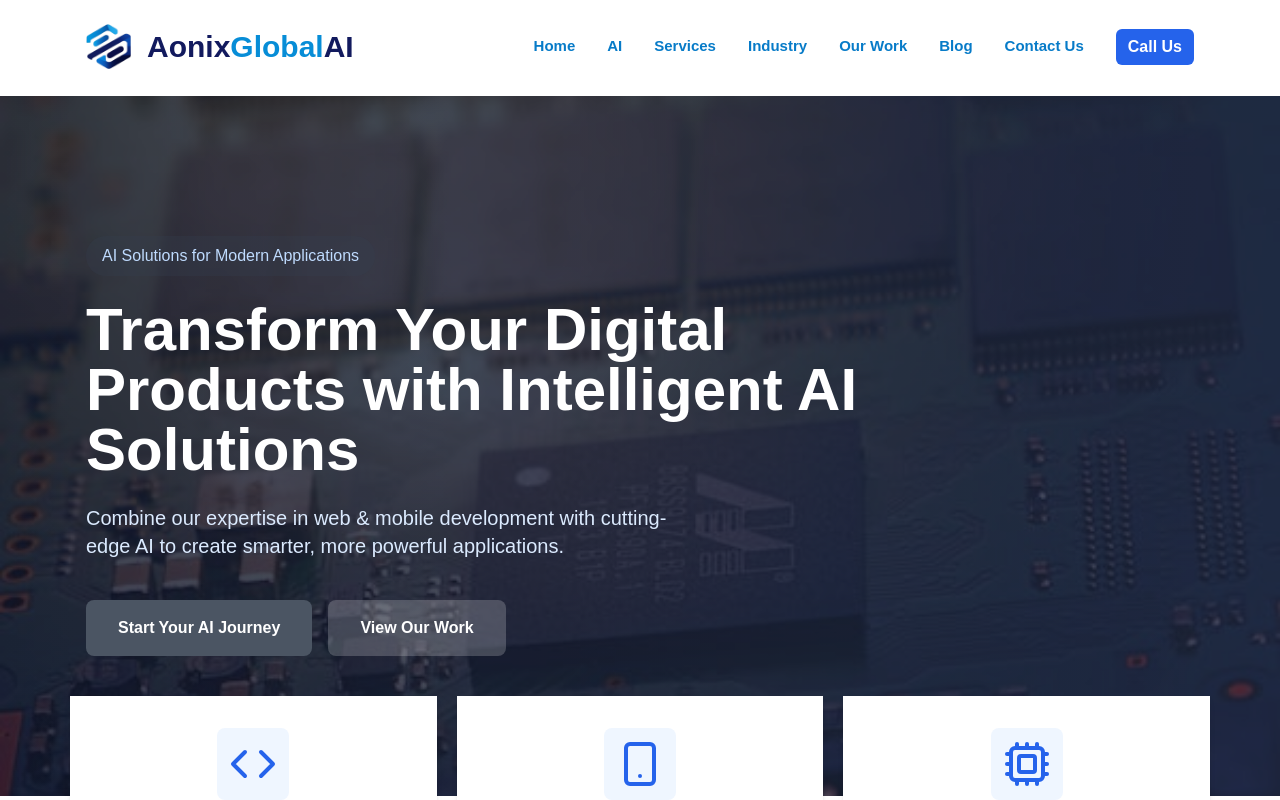
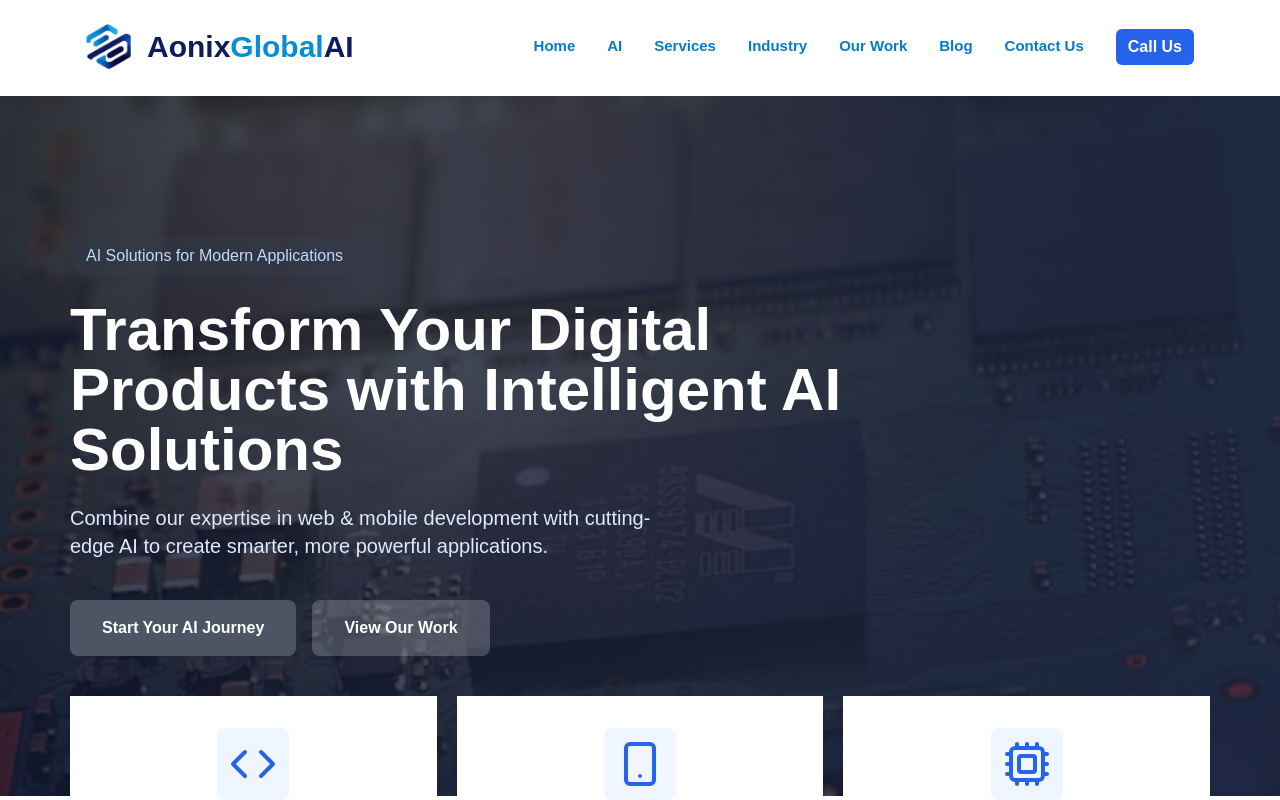
Before and after one commit to aOnixglobalai99/aonixglobalai-portfolio, a Next.js app: page /ai in a window 1280 px wide. Shown: the top 800 px of the page. Built offline with nearby package versions, Linux system fonts and the light colour scheme.

Commit message:
ai page - minor UI update

```diff
--- a/src/pages/ai.tsx
+++ b/src/pages/ai.tsx
@@ -258,7 +258,7 @@ const AI = () => {
         <div className="relative">
           <div className="bg-gradient-to-r from-gray-900 to-gray-800 h-[700px]">
             <div className="absolute inset-0 opacity-20 bg-[url('/circuit-pattern.jpeg')] w-full bg-center bg-no-repeat bg-cover" />
-            <div className="relative h-full flex flex-col items-start w-full max-w-[1140px] mx-auto px-4 justify-center">
+            <div className="relative h-full flex flex-col items-start w-full max-w-[1140px] mx-auto px-4 xl:px-0 justify-center">
               <div className="space-y-6 animate-fade-in-left">
                 <div className="inline-block px-4 py-2 bg-gray-700/30 rounded-full">
                   <span className="text-blue-200 font-medium">
@@ -426,7 +426,7 @@ const AI = () => {
         {/* Next Steps Section */}
         <div className="bg-gray-50 py-20">
           <div className="max-w-[1140px] mx-auto px-4 text-center">
-            <h2 className="text-4xl font-bold text-gray-900 mb-8 flex gap-5 justify-center items-center">
+            <h2 className="text-4xl font-bold text-gray-900 mb-8 flex gap-2.5 justify-center items-center">
               Next Steps
               <FaCheck />
             </h2>
```
